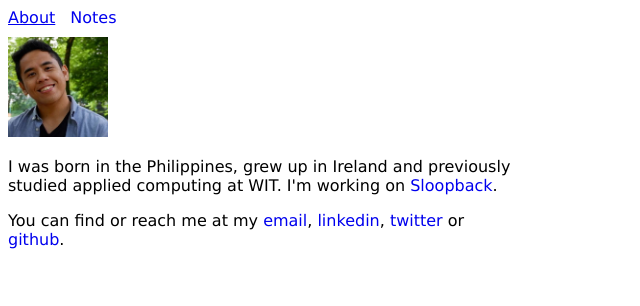
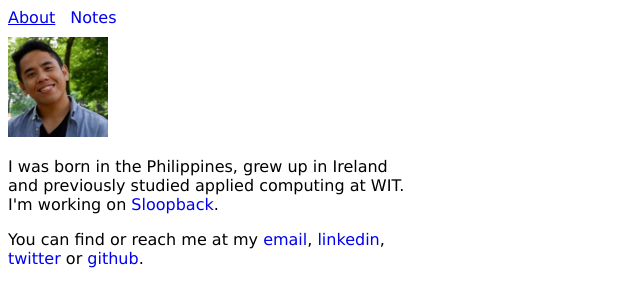
Before and after one commit to jkrclaro/jkrclaro.github.io, a React (Create React App) app: page / in a window 1280 px wide. Shown: the top 306 px of the page, without its empty margins (0-640 px from the left). Built offline with nearby package versions, Linux system fonts and the light colour scheme.

Commit message:
Change to 400 maxWidth

```diff
--- a/src/components/Home.jsx
+++ b/src/components/Home.jsx
@@ -9,7 +9,7 @@ class Home extends React.Component {
 
     render() {
         return (
-            <div style={{maxWidth: 512}}>
+            <div style={{maxWidth: 400}}>
                 <img alt='me.png' src='/me.png' height='100' width='100'></img>
                 <p>
                     I was born in the Philippines, grew up in Ireland and previously studied applied computing at WIT.
```
